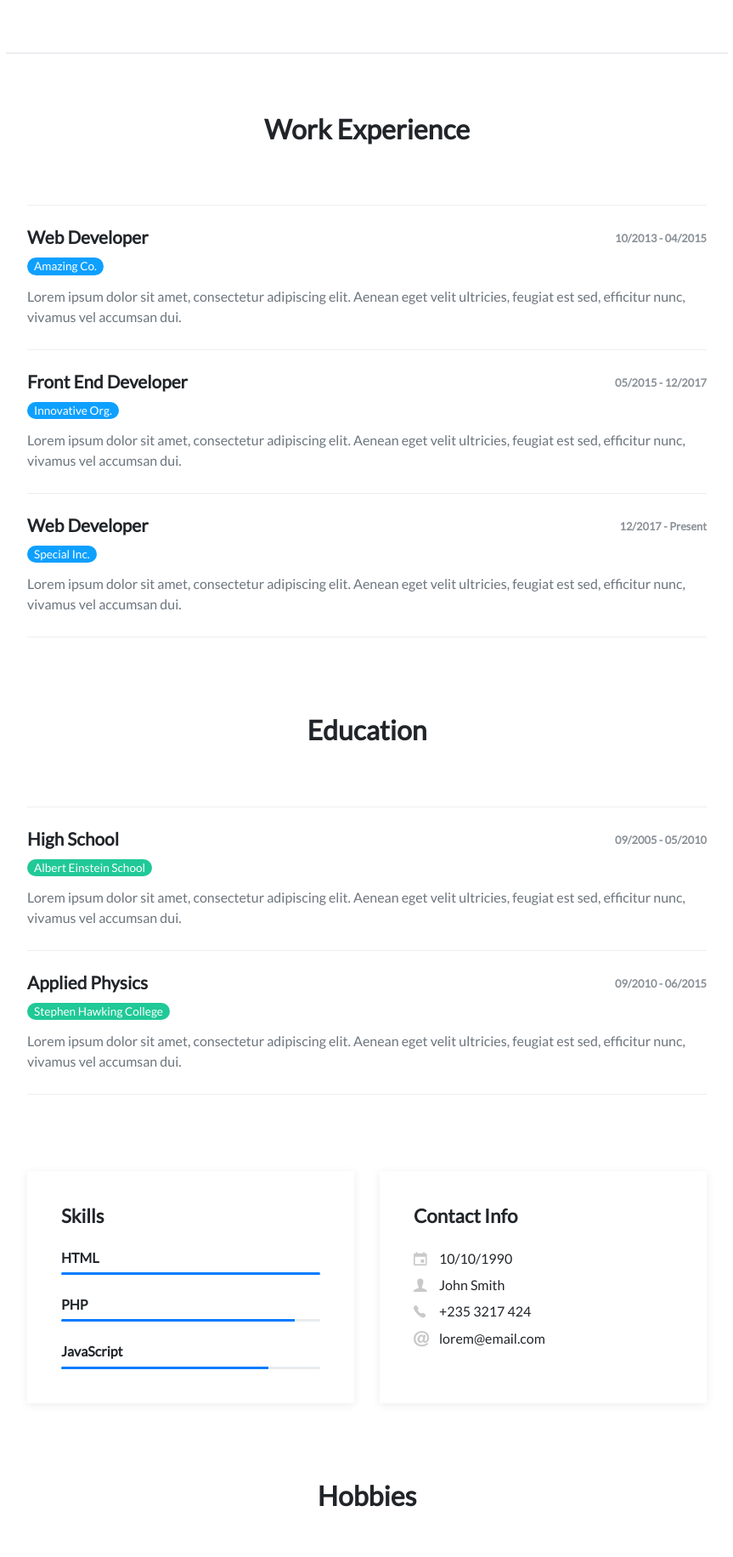
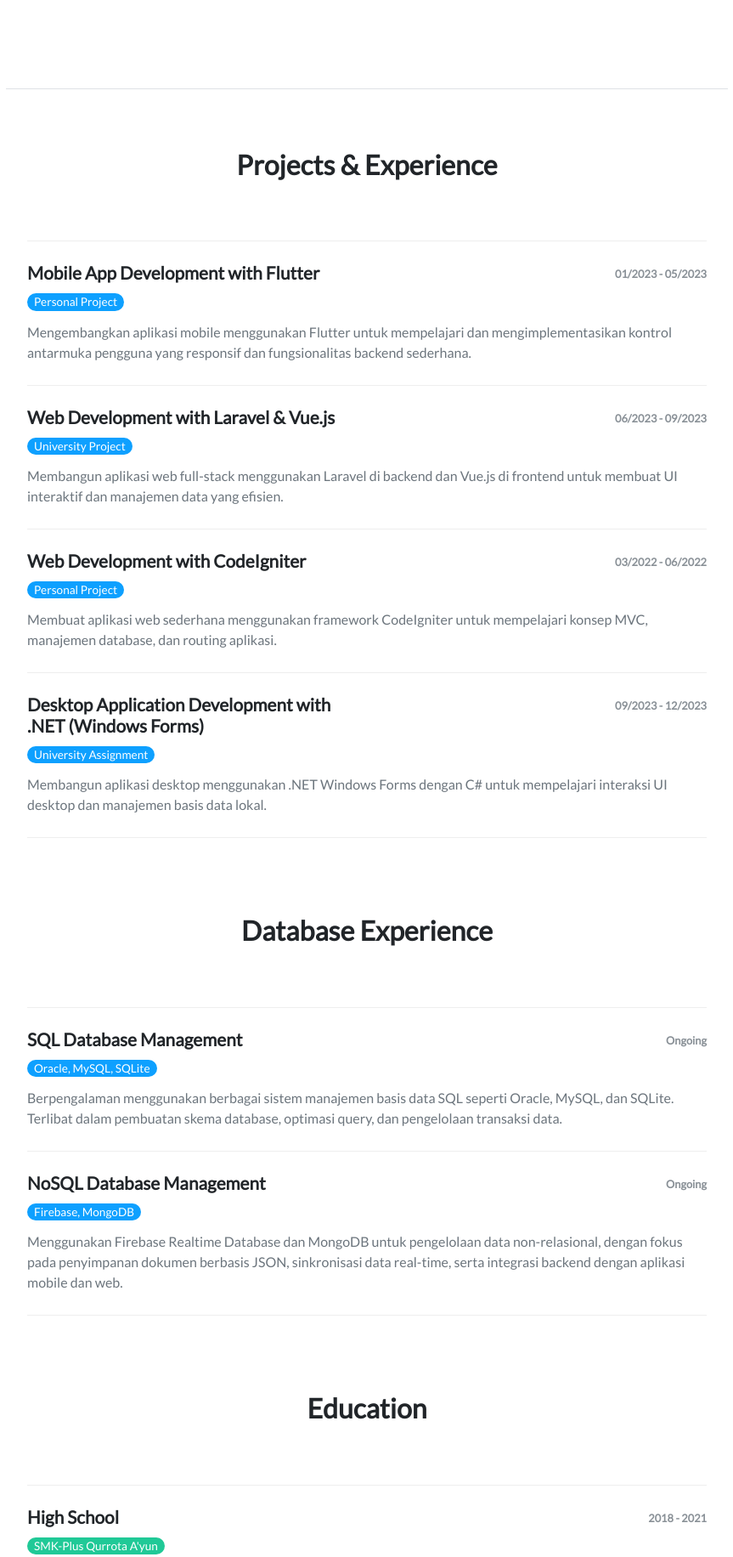
Before and after one commit to ilhamganteng321/resume_web, a plain HTML site: page index.html in a window 1280 px wide. Shown: the part 560-2392 px from the top of the page at 85% size, without its empty margins (208-1071 px from the left). Drawn offline with nearby package versions, Linux system fonts and the light colour scheme.

Commit message:
Add files via upload

```diff
--- a/index.html
+++ b/index.html
@@ -3,15 +3,23 @@
   <head>
     <meta charset="utf-8">
     <meta name="viewport" content="width=device-width, initial-scale=1">
-    <title>Beautiful CV Template</title>
+    <title>Ilham arip</title>
     <link rel="stylesheet" href="https://maxcdn.bootstrapcdn.com/bootstrap/4.0.0/css/bootstrap.min.css">
     <link rel="stylesheet" href="https://code.ionicframework.com/ionicons/2.0.1/css/ionicons.min.css">
     <link rel="stylesheet" type="text/css" href="assets/css/style.css">
+    <style>
+      .ilham img{
+        width: 150px; /* Atur sesuai kebutuhan */
+    height: 150px; /* Atur sesuai kebutuhan */
+    border-radius: 50%; /* Ini yang membuat gambar menjadi bulat */
+    object-fit: cover;
+      }
+    </style>
   </head>
   <body>
    <nav class="navbar fixed-top navbar-expand-lg navbar-dark page-navbar gradient">
       <div class="container">
-        <a class="navbar-brand logo" href="cv.html">Cvku</a>
+        <a class="navbar-brand logo" href="index.html">Cvku</a>
         <button class="navbar-toggler" type="button" data-toggle="collapse" data-target="#navbarNav" aria-controls="navbarNav" aria-expanded="false" aria-label="Toggle navigation">
           <span class="navbar-toggler-icon"></span>
         </button>
@@ -33,8 +41,8 @@
               </li>
             </ul>
           </div>
-          <div class="avatar">
-            <img class="img-fluid rounded-circle" src="assets/img/avatar.jpg" style="height: 40pt; width: 40pt;">
+          <div class="ilham">
+            <img class="img-fluid rounded-circle" src="assets/img/foto.jpg" style="height: 40pt; width: 40pt;">
           </div>
           <!-- <a href="https://tutorialzine.com/2018/04/freebie-beautiful-cv-template-with-bootstrap" class="btn btn-danger download-template" role="button" aria-disabled="true">Download</a> -->
       </div>
@@ -42,123 +50,212 @@
     <main class="page cv-page">
       <section class="cv-block block-intro border-bottom">
         <div class="container">
-          <div class="avatar">
-            <img class="img-fluid rounded-circle" src="assets/img/avatar.jpg">
+          <div class="ilham">
+            <img class="img-fluid rounded-circle" src="assets/img/foto.jpg">
           </div>
-          <p>Hello! I am <strong>John Smith</strong>. I work as interface and front end developer. I have passion for pixel perfect, minimal and easy to use interfaces.</p>
-          <a href="#" class="btn btn-outline-primary">Contact saya</a>
+          <p>Hello! Saya <strong>Ilham arip </strong> berprofesi sebagai pengembang antarmuka dan front-end. Saya sangat bersemangat menciptakan antarmuka yang sempurna secara visual, minimalis, serta mudah digunakan, dengan fokus pada detail dan kenyamanan pengguna.</p>
+          <a href="#skills" class="btn btn-outline-primary">Contact saya</a>
         </div>
       </section>
       <section class="cv-block info">
         <div class="container">
           <div class="work-experience group" id="work-experience">
-            <h2 class="text-center">Work Experience</h2>
+            <h2 class="text-center">Projects & Experience</h2>
+
             <div class="item">
               <div class="row">
                 <div class="col-md-6">
-                  <h3>Web Developer</h3>
-                  <h4 class="organization">Amazing Co.</h4>
+                  <h3>Mobile App Development with Flutter</h3>
+                  <h4 class="organization">Personal Project</h4>
                 </div>
                 <div class="col-md-6">
-                  <time class="period">10/2013 - 04/2015</time>
+                  <time class="period">01/2023 - 05/2023</time>
                 </div>
               </div>
-              <p class="text-muted">Lorem ipsum dolor sit amet, consectetur adipiscing elit. Aenean eget velit ultricies, feugiat est sed, efficitur nunc, vivamus vel accumsan dui.</p>
+              <p class="text-muted">
+                Mengembangkan aplikasi mobile menggunakan Flutter untuk mempelajari dan mengimplementasikan kontrol antarmuka pengguna yang responsif dan fungsionalitas backend sederhana.
+              </p>
             </div>
+
             <div class="item">
               <div class="row">
                 <div class="col-md-6">
-                  <h3>Front End Developer</h3>
-                  <h4 class="organization">Innovative Org.</h4>
+                  <h3>Web Development with Laravel & Vue.js</h3>
+                  <h4 class="organization">University Project</h4>
                 </div>
                 <div class="col-md-6">
-                  <time class="period">05/2015 - 12/2017</time>
+                  <time class="period">06/2023 - 09/2023</time>
                 </div>
               </div>
-              <p class="text-muted">Lorem ipsum dolor sit amet, consectetur adipiscing elit. Aenean eget velit ultricies, feugiat est sed, efficitur nunc, vivamus vel accumsan dui.</p>
+              <p class="text-muted">
+                Membangun aplikasi web full-stack menggunakan Laravel di backend dan Vue.js di frontend untuk membuat UI interaktif dan manajemen data yang efisien.
+              </p>
             </div>
+
             <div class="item">
               <div class="row">
                 <div class="col-md-6">
-                  <h3>Web Developer</h3>
-                  <h4 class="organization">Special Inc.</h4>
+                  <h3>Web Development with CodeIgniter</h3>
+                  <h4 class="organization">Personal Project</h4>
                 </div>
                 <div class="col-md-6">
-                  <time class="period">12/2017 - Present</time>
+                  <time class="period">03/2022 - 06/2022</time>
                 </div>
               </div>
-              <p class="text-muted">Lorem ipsum dolor sit amet, consectetur adipiscing elit. Aenean eget velit ultricies, feugiat est sed, efficitur nunc, vivamus vel accumsan dui.</p>
+              <p class="text-muted">
+                Membuat aplikasi web sederhana menggunakan framework CodeIgniter untuk mempelajari konsep MVC, manajemen database, dan routing aplikasi.
+              </p>
             </div>
+
+            <div class="item">
+              <div class="row">
+                <div class="col-md-6">
+                  <h3>Desktop Application Development with .NET (Windows Forms)</h3>
+                  <h4 class="organization">University Assignment</h4>
+                </div>
+                <div class="col-md-6">
+                  <time class="period">09/2023 - 12/2023</time>
+                </div>
+              </div>
+              <p class="text-muted">
+                Membangun aplikasi desktop menggunakan .NET Windows Forms dengan C# untuk mempelajari interaksi UI desktop dan manajemen basis data lokal.
+              </p>
+            </div>
+            <div class="work-experience group" id="work-experience">
+              <h2 class="text-center">Database Experience</h2>
+
+              <div class="item">
+                <div class="row">
+                  <div class="col-md-6">
+                    <h3>SQL Database Management</h3>
+                    <h4 class="organization">Oracle, MySQL, SQLite</h4>
+                  </div>
+                  <div class="col-md-6">
+                    <time class="period">Ongoing</time>
+                  </div>
+                </div>
+                <p class="text-muted">
+                  Berpengalaman menggunakan berbagai sistem manajemen basis data SQL seperti Oracle, MySQL, dan SQLite. Terlibat dalam pembuatan skema database, optimasi query, dan pengelolaan transaksi data.
+                </p>
+              </div>
+
+              <div class="item">
+                <div class="row">
+                  <div class="col-md-6">
+                    <h3>NoSQL Database Management</h3>
+                    <h4 class="organization">Firebase, MongoDB</h4>
+                  </div>
+                  <div class="col-md-6">
+                    <time class="period">Ongoing</time>
+                  </div>
+                </div>
+                <p class="text-muted">
+                  Menggunakan Firebase Realtime Database dan MongoDB untuk pengelolaan data non-relasional, dengan fokus pada penyimpanan dokumen berbasis JSON, sinkronisasi data real-time, serta integrasi backend dengan aplikasi mobile dan web.
+                </p>
+              </div>
+            </div>
+
           </div>
+
           <div class="education group" id="education">
             <h2 class="text-center">Education</h2>
+
             <div class="item">
               <div class="row">
                 <div class="col-md-6">
                   <h3>High School</h3>
-                  <h4 class="organization">Albert Einstein School</h4>
+                  <h4 class="organization">SMK-Plus Qurrota A'yun</h4>
                 </div>
                 <div class="col-md-6">
-                  <time class="period">09/2005 - 05/2010</time>
+                  <time class="period">2018 - 2021</time>
                 </div>
               </div>
-              <p class="text-muted">Lorem ipsum dolor sit amet, consectetur adipiscing elit. Aenean eget velit ultricies, feugiat est sed, efficitur nunc, vivamus vel accumsan dui.</p>
+              <p class="text-muted">
+                Memperoleh pengetahuan dalam bidang teknologi informasi dan komunikasi, dengan fokus pada pengembangan perangkat lunak dan jaringan komputer.
+              </p>
             </div>
+
             <div class="item">
               <div class="row">
                 <div class="col-md-6">
-                  <h3>Applied Physics</h3>
-                  <h4 class="organization">Stephen Hawking College</h4>
+                  <h3>Informatics Engineering</h3>
+                  <h4 class="organization">Universitas Logistik dan Bisnis Internasional</h4>
                 </div>
                 <div class="col-md-6">
-                  <time class="period">09/2010 - 06/2015</time>
+                  <time class="period">2022 - Present</time>
                 </div>
               </div>
-              <p class="text-muted">Lorem ipsum dolor sit amet, consectetur adipiscing elit. Aenean eget velit ultricies, feugiat est sed, efficitur nunc, vivamus vel accumsan dui.</p>
+              <p class="text-muted">
+                Saat ini sedang menempuh studi dalam bidang Teknik Informatika, dengan fokus pada pengembangan aplikasi, pemrograman web, dan manajemen basis data.
+              </p>
             </div>
           </div>
+
           <div class="group" id="skills">
             <div class="row">
               <div class="col-md-6">
                 <div class="skills info-card">
                   <h2>Skills</h2>
+
                   <h3>HTML</h3>
                   <div class="progress">
-                    <div class="progress-bar" role="progressbar" aria-valuenow="70"
-                    aria-valuemin="0" aria-valuemax="100" style="width:100%">
-                    </div>
+                    <div class="progress-bar" role="progressbar" aria-valuenow="100" aria-valuemin="0" aria-valuemax="100" style="width:100%"></div>
                   </div>
+
                   <h3>PHP</h3>
                   <div class="progress">
-                    <div class="progress-bar" role="progressbar" aria-valuenow="70"
-                    aria-valuemin="0" aria-valuemax="100" style="width:90%">
-                    </div>
+                    <div class="progress-bar" role="progressbar" aria-valuenow="90" aria-valuemin="0" aria-valuemax="100" style="width:90%"></div>
                   </div>
+
                   <h3>JavaScript</h3>
                   <div class="progress">
-                    <div class="progress-bar" role="progressbar" aria-valuenow="70"
-                    aria-valuemin="0" aria-valuemax="100" style="width:80%">
-                    </div>
+                    <div class="progress-bar" role="progressbar" aria-valuenow="80" aria-valuemin="0" aria-valuemax="100" style="width:80%"></div>
+                  </div>
+
+                  <h3>Python</h3>
+                  <div class="progress">
+                    <div class="progress-bar" role="progressbar" aria-valuenow="75" aria-valuemin="0" aria-valuemax="100" style="width:75%"></div>
+                  </div>
+
+                  <h3>Kotlin</h3>
+                  <div class="progress">
+                    <div class="progress-bar" role="progressbar" aria-valuenow="70" aria-valuemin="0" aria-valuemax="100" style="width:70%"></div>
+                  </div>
+
+                  <h3>Dart</h3>
+                  <div class="progress">
+                    <div class="progress-bar" role="progressbar" aria-valuenow="75" aria-valuemin="0" aria-valuemax="100" style="width:75%"></div>
+                  </div>
+
+                  <h3>C#</h3>
+                  <div class="progress">
+                    <div class="progress-bar" role="progressbar" aria-valuenow="70" aria-valuemin="0" aria-valuemax="100" style="width:80%"></div>
+                  </div>
+
+                  <h3>Java</h3>
+                  <div class="progress">
+                    <div class="progress-bar" role="progressbar" aria-valuenow="70" aria-valuemin="0" aria-valuemax="100" style="width:60%"></div>
                   </div>
                 </div>
               </div>
+
               <div class="col-md-6">
                 <div class="contact-info info-card">
-                  <h2>Contact Info</h2>
+                  <h2>Informasi Contact</h2>
                   <div class="row">
                     <div class="col-1">
                       <i class="ion-android-calendar icon"></i>
                     </div>
                     <div class="col-9">
-                      <span>10/10/1990</span>
+                      <span>07/07/2003</span> <!-- Sesuaikan dengan tanggal lahir Anda -->
                     </div>
                   </div>
                   <div class="row">
                     <div class="col-1">
-                        <i class="ion-person icon"></i>
+                      <i class="ion-person icon"></i>
                     </div>
                     <div class="col-9">
-                      <span>John Smith</span>
+                      <span>Ilham arip</span> <!-- Sesuaikan dengan nama Anda -->
                     </div>
                   </div>
                   <div class="row">
@@ -166,7 +263,7 @@
                       <i class="ion-ios-telephone icon"></i>
                     </div>
                     <div class="col-9">
-                      <span>+235 3217 424</span>
+                      <span>0881023504625</span> <!-- Sesuaikan dengan nomor telepon Anda -->
                     </div>
                   </div>
                   <div class="row">
@@ -174,26 +271,35 @@
                       <i class="ion-at icon"></i>
                     </div>
                     <div class="col-9">
-                      <span>lorem@email.com</span>
+                      <span>ilhamariforpin007tea@email.com</span> <!-- Sesuaikan dengan email Anda -->
                     </div>
                   </div>
                 </div>
               </div>
             </div>
           </div>
+
           <div class="hobbies group" id="hobbies">
             <h2 class="text-center">Hobbies</h2>
-            <p class="text-center text-muted">Lorem ipsum dolor sit amet, consectetur adipiscing elit. Cras risus ligula, iaculis ut metus sit amet, luctus pharetra mauris. Aliquam purus felis, pretium vel pretium vitae, dapibus sodales ante. Suspendisse potenti. Duis nunc eros.</p>
+            <p class="text-center text-muted">
+              Saya senang menghabiskan waktu dengan bermain game, membaca artikel, dan memperdalam hal-hal yang berbau teknologi. Aktivitas ini membantu saya tetap kreatif, berpikir kritis, selalu ingin belajar sesuatu yang baru, dan mudah beradaptasi dengan teknologi baru.
+            </p>
           </div>
+
         </div>
       </section>
       <footer class="page-footer">
         <div class="container">
           <div class="social-icons">
-            <a href="#"><i class="ion-social-facebook" title="Facebook"></i></a>
-            <a href="#"><i class="ion-social-instagram-outline" title="Instagram"></i></a>
-            <a href="#"><i class="ion-social-twitter" title="Twitter"></i></a>
+            <!-- <a href="#"><i class="ion-social-facebook" title="Facebook"></i></a> -->
+            <a href="https://www.instagram.com/Aa_dinda1" target="_blank">
+              <i class="ion-social-instagram-outline" title="Instagram"></i>
+            </a>
+            <a href="https://wa.me/62881023504625" target="_blank">
+              <i class="ion-social-whatsapp-outline" title="WhatsApp"></i>
+            </a>
           </div>
+
         </div>
       </footer>
     </main>
```
